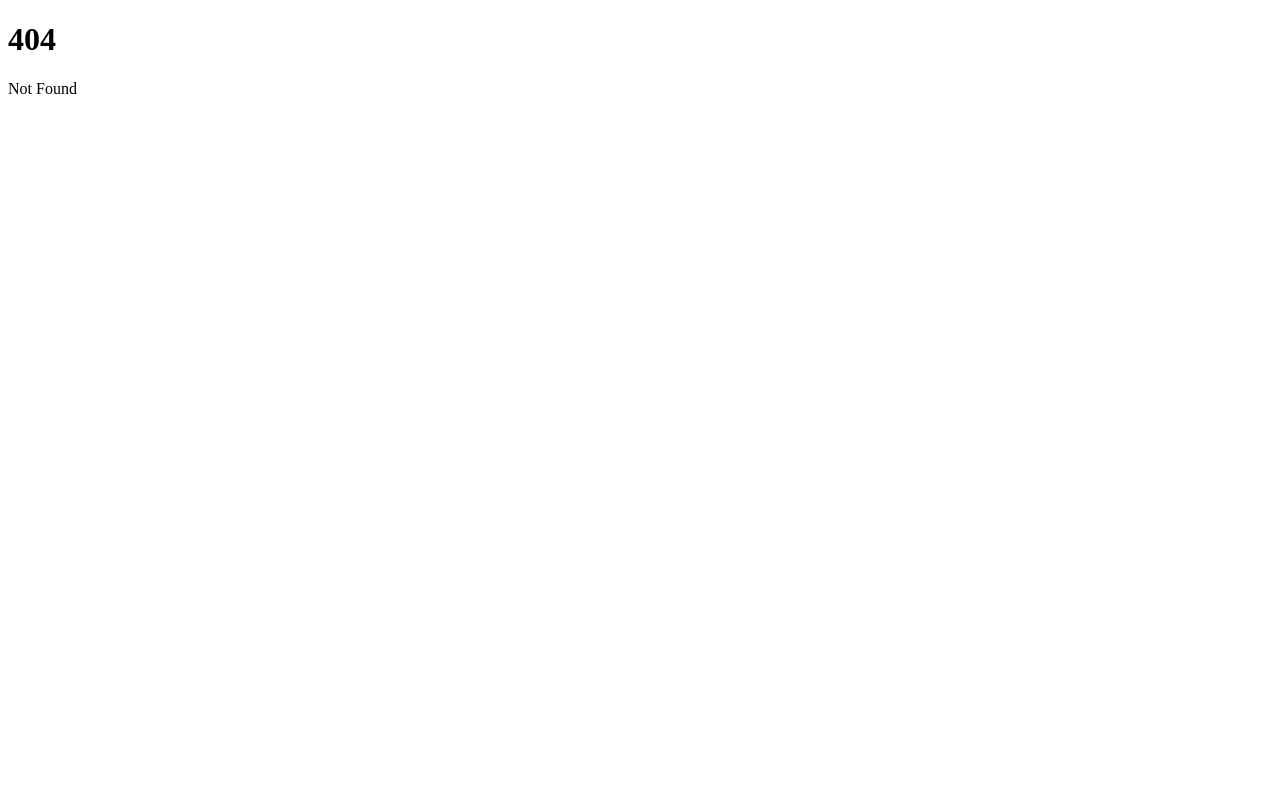
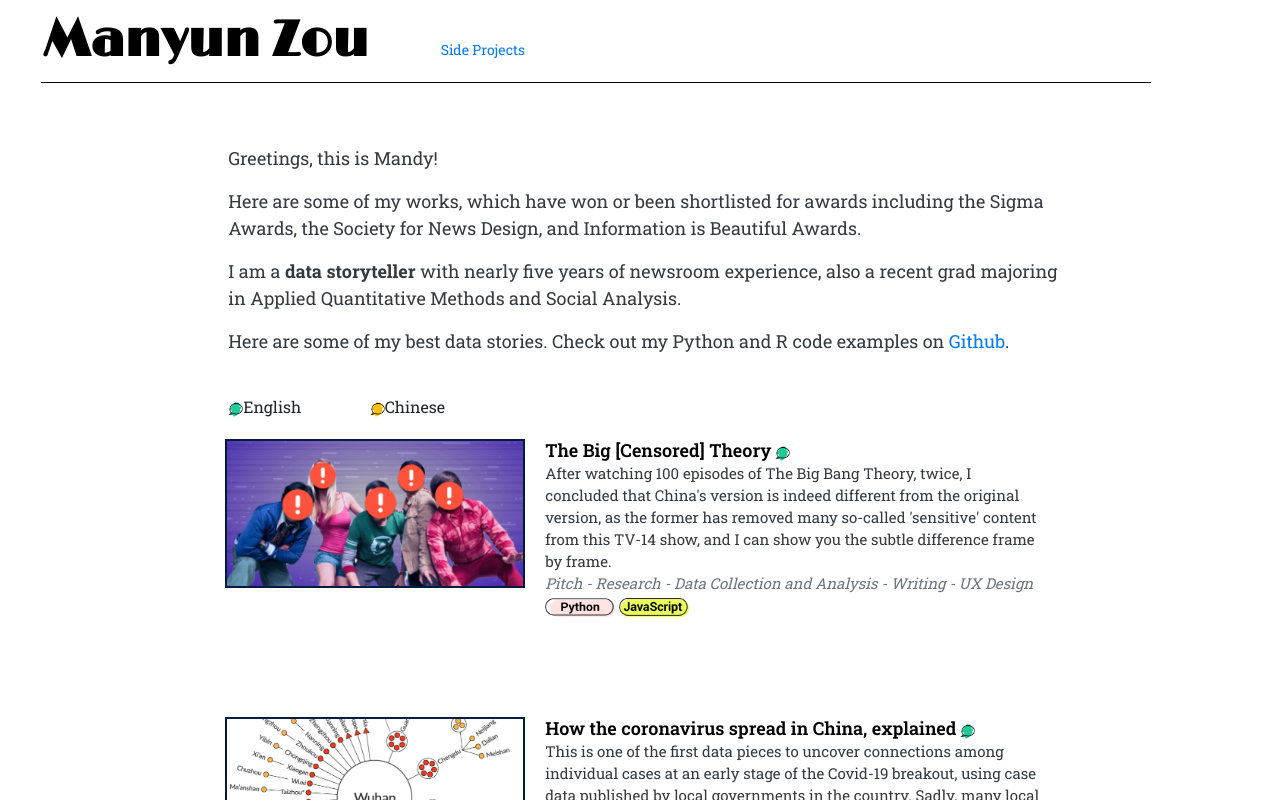
Before and after one commit to manyunzou/manyunzou.github.io, a SvelteKit app: page /Index in a window 1280 px wide. Before the commit this address had no page. Shown: the top 800 px of the page. Built offline with nearby package versions, Linux system fonts and the light colour scheme.

Commit message:
update index

```diff
--- a/package.json
+++ b/package.json
@@ -21,6 +21,7 @@
 	},
 	"type": "module",
 	"dependencies": {
+		"bootstrap": "^5.3.3",
 		"d3": "^7.9.0",
 		"layercake": "^8.1.4"
 	}
--- a/src/components/Meta.svelte
+++ b/src/components/Meta.svelte
@@ -43,7 +43,7 @@
 <link href="https://fonts.googleapis.com/css2?family=Limelight&family=Roboto+Slab:wght@300;400;500;600;700;800;900&display=swap" rel="stylesheet">
 
     <!-- Bootstrap core CSS -->
-    <link href="/src/styles/bootstrap.min.css" rel="stylesheet">
+    <link rel="stylesheet" href="https://cdn.jsdelivr.net/npm/bootstrap@4.4.1/dist/css/bootstrap.min.css" integrity="sha384-Vkoo8x4CGsO3+Hhxv8T/Q5PaXtkKtu6ug5TOeNV6gBiFeWPGFN9MuhOf23Q9Ifjh" crossorigin="anonymous">
 
 
 
--- a/src/routes/+page.svelte
+++ b/src/routes/Index/+page.svelte
@@ -1,5 +1,4 @@
 <script>
-    import "/src/styles/bootstrap.min.css";
 
     import { setContext } from "svelte";
     // import { browser } from "$app/env";
--- a/svelte.config.js
+++ b/svelte.config.js
@@ -14,7 +14,7 @@
 		}),
 		paths: {
 			base: process.argv.includes('dev') ? '' : process.env.BASE_PATH
-		}
+		},
 	}
 };
 
```
Also changed, not shown: 1 other file (tests, documents, lock files or other folders).
